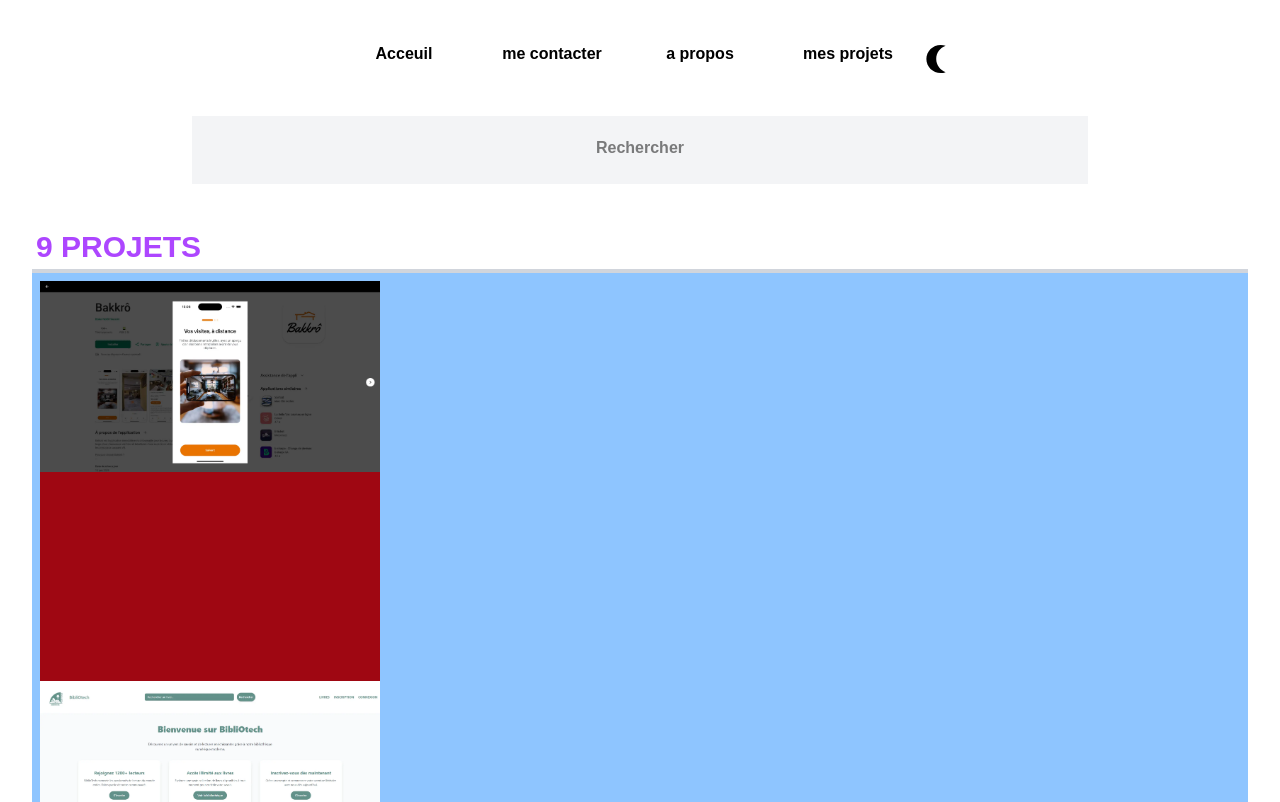
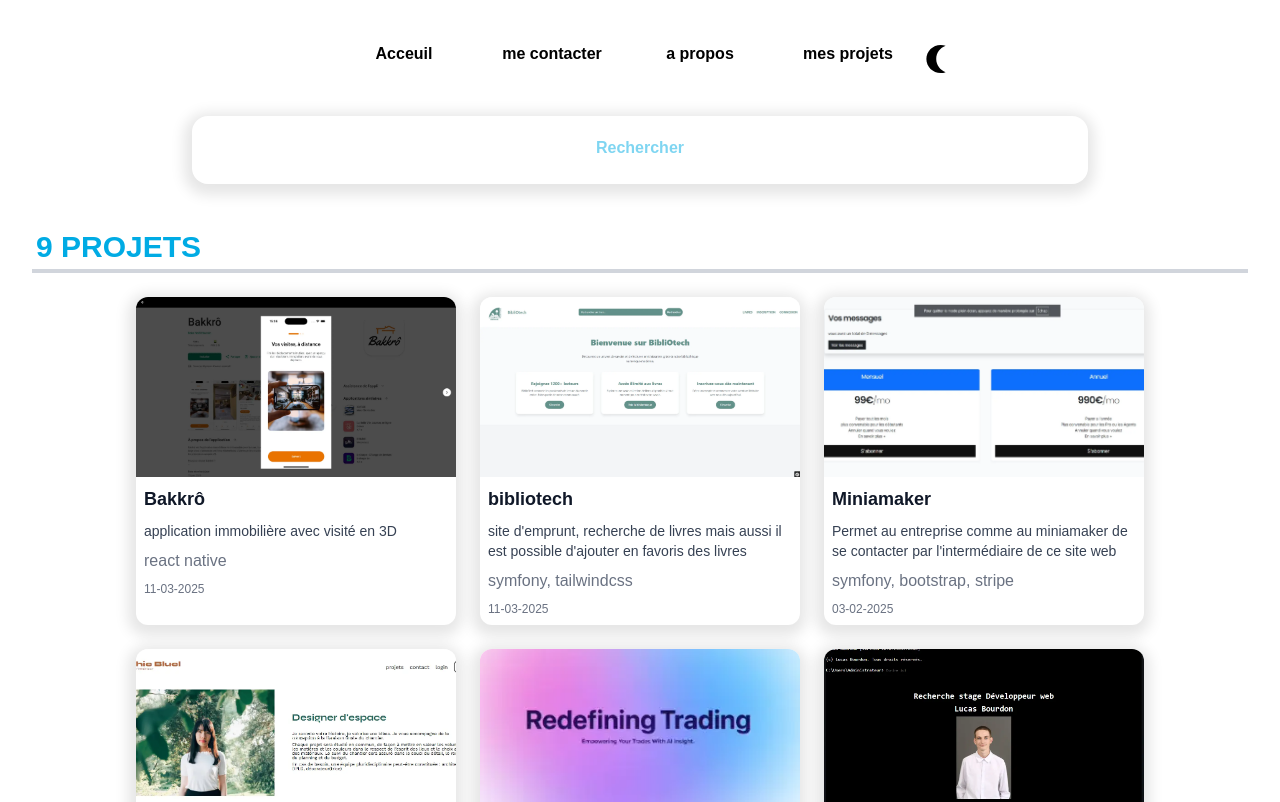
Before and after one commit to Brdlucas/portfolio, a Next.js app: page /page/projects in a window 1280 px wide. Shown: the top 802 px of the page. Built offline with nearby package versions, Linux system fonts and the light colour scheme.

Commit message:
update global de la page des projets (style), filtre de recherche

```diff
--- a/src/app/page/projects/page.tsx
+++ b/src/app/page/projects/page.tsx
@@ -5,19 +5,20 @@ import { useEffect, useState } from "react";
 import Link from "next/link";
 import Skeleton from "./Skeleton";
 import { useTheme } from "next-themes";
-import projects from "../../components/projects"
-import { div } from "motion/react-client";
+import projects from "../../components/projects";
 
 export default function Projects() {
   const [search, setSearch] = useState("");
-  const [loading, setLoading] = useState(true);
   const isTheme = useTheme();
 
+  // Filtre les projets selon la recherche (insensible à la casse)
   const filterProjects = projects.filter((project: any) => {
-    return (
-      project.title.toLowerCase().includes(search.toLowerCase()) ||
-      project.description.toLowerCase().includes(search.toLowerCase()) ||
-      project.date.includes(search)
+    const searchTerm = search.trim().toLowerCase();
+    if (!searchTerm) return true; // si recherche vide, tout afficher
+
+    // Cherche dans chaque propriété string du projet si la recherche est contenue
+    return Object.values(project).some((value) =>
+      typeof value === "string" && value.toLowerCase().includes(searchTerm)
     );
   });
 
@@ -30,35 +31,47 @@ export default function Projects() {
             placeholder="Rechercher"
             value={search}
             onChange={(e) => setSearch(e.target.value)}
-            className={`text-black pt-5 mt-5 flex  m-auto text-center font-semibold resize-none w-[70%] ${isTheme.theme === "dark"
-              ? "bg-gray-700 text-white"
-              : "bg-gray-100 "
+            className={`rounded-2xl hover:scale-105 shadow-[-1px_4px_14px_7px_rgba(0,_0,_0,_0.1)] text-[#00ABE4] transition duration-300 cursor-pointer pt-5 mt-5 flex m-auto text-center font-semibold resize-none w-[70%] ${isTheme.theme === "dark" ? "bg-gray-700 text-white" : ""
               }`}
           />
         </div>
         <section className="m-auto w-[95%] pt-10">
-          <h1 className="pl-1 text-[30px] m-auto border-b-4 border-gray-300 text-purple-500 font-bold uppercase">
-            {projects.length} projets
+          <h1 className="pl-1 text-[30px] m-auto border-b-4 border-gray-300 text-[#00ABE4] font-bold uppercase">
+            {filterProjects.length} projet{filterProjects.length > 1 ? "s" : ""}
           </h1>
 
-          {!projects ? (
+          {projects.length === 0 ? (
             <Skeleton />
+          ) : filterProjects.length === 0 ? (
+            <p className="text-center text-gray-500 mt-10">
+              Aucun projet ne correspond à la recherche.
+            </p>
           ) : (
-            <div className="w-full h-full bg-blue-300 p-2">
+            <div className="w-full h-full p-6 flex flex-wrap gap-6 justify-center">
               {filterProjects.map((project: any) => (
-                <div key={project.id} className="w-85 h-100 bg-red-300">
-                  <div className="w-full h-full bg-red-800">
+                <Link
+                  href={project.link}
+                  key={project.id}
+                  className="w-[320px] bg-white rounded-xl shadow-[-1px_4px_14px_7px_rgba(0,_0,_0,_0.1)] overflow-hidden transition-transform hover:scale-105"
+                >
+                  <div className="h-[180px] w-full bg-gray-200 flex items-center justify-center">
                     <Image
                       src={project.image}
-                      style={{ objectFit: "cover" }}
-                      className=""
-                      alt="Project image"
+                      alt={`Project ${project.title}`}
+                      className="object-cover w-full h-full"
                       property="Lucas Bourdon"
                       priority
                     />
-
                   </div>
-                </div>
+                  <div className="p-2">
+                    <h3 className="font-bold text-lg text-gray-900 mb-2">
+                      {project.title}
+                    </h3>
+                    <p className="text-gray-700 text-sm">{project.description}</p>
+                    <p className="text-ms text-gray-500 mt-2">{project.language}</p>
+                    <p className="text-xs text-gray-500 mt-2">{project.date}</p>
+                  </div>
+                </Link>
               ))}
             </div>
           )}
```
